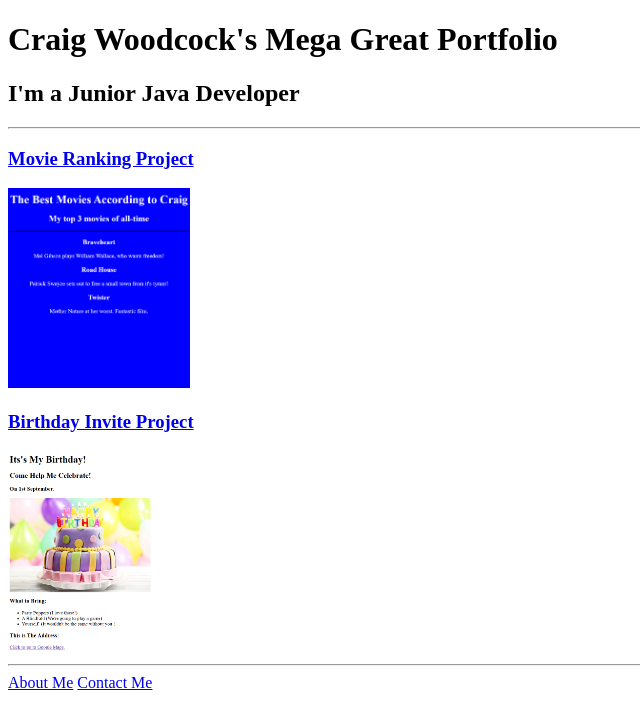
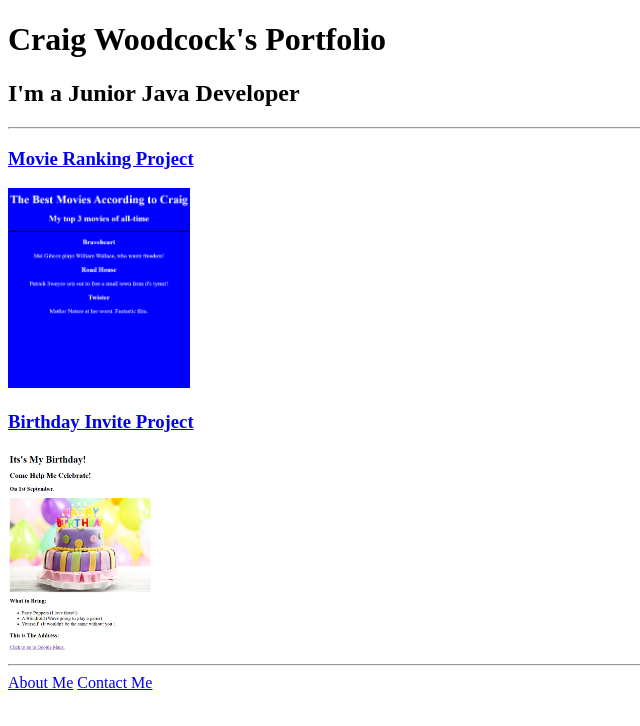
Before and after one commit to CraigWoodcock/html-portfolio, a plain HTML site: page index.html in a window 1280 px wide. Shown: the whole page, without its empty margins (0-640 px from the left). Drawn offline with Linux system fonts and the light colour scheme.

Commit message:
reverting h1

```diff
--- a/index.html
+++ b/index.html
@@ -22,7 +22,7 @@ https://developer.mozilla.org/en-US/docs/Web/HTML/Element/img#attr-height -->
     <title>Craig's Portfolio</title>
 </head>
 <body>
-    <h1>Craig Woodcock's Mega Great Portfolio</h1>
+    <h1>Craig Woodcock's Portfolio</h1>
     <h2>I'm a Junior Java Developer</h2>
     <hr>
     <h3><a href="./public/MovieRankingProject.html">Movie Ranking Project</a></h3>
```
